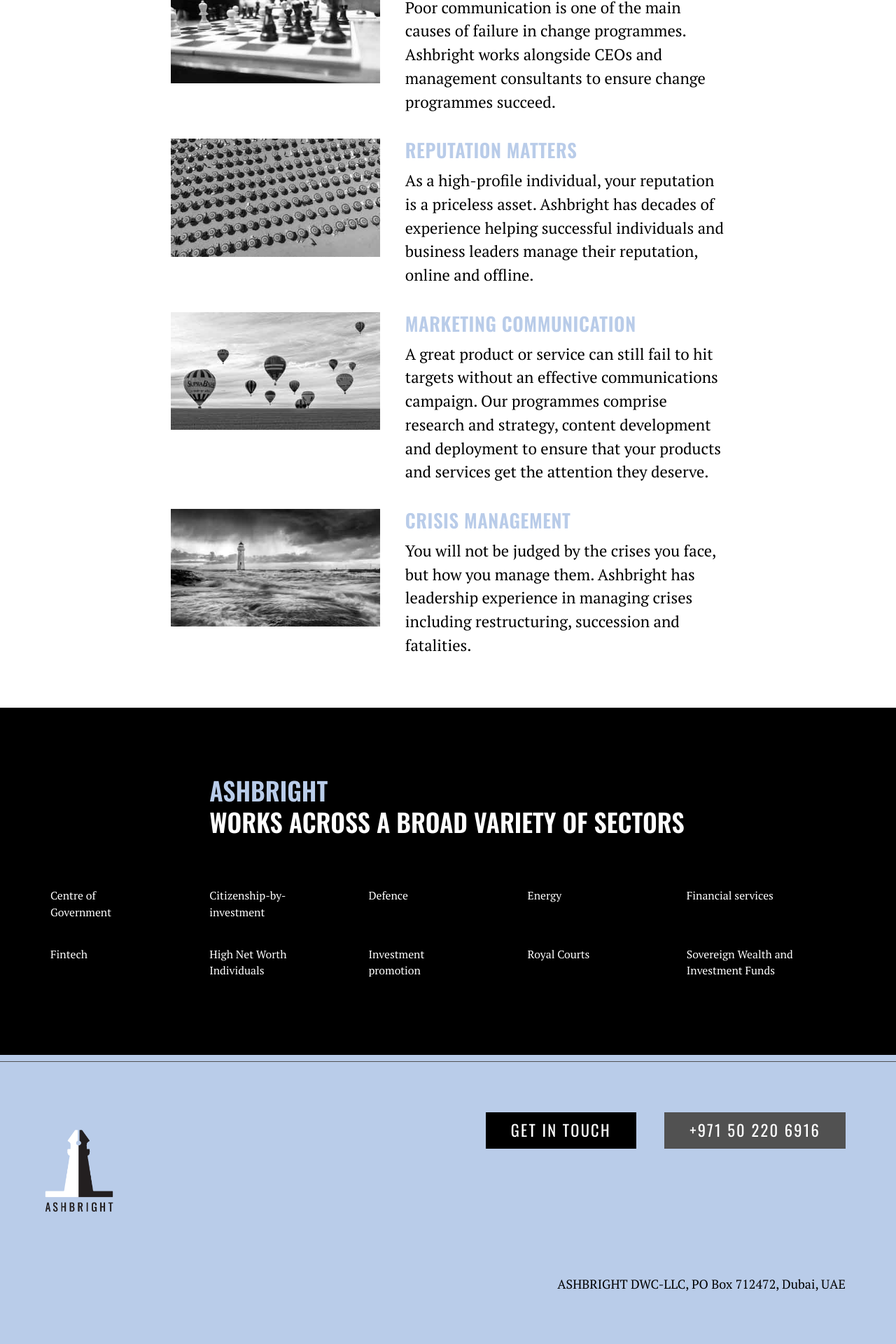
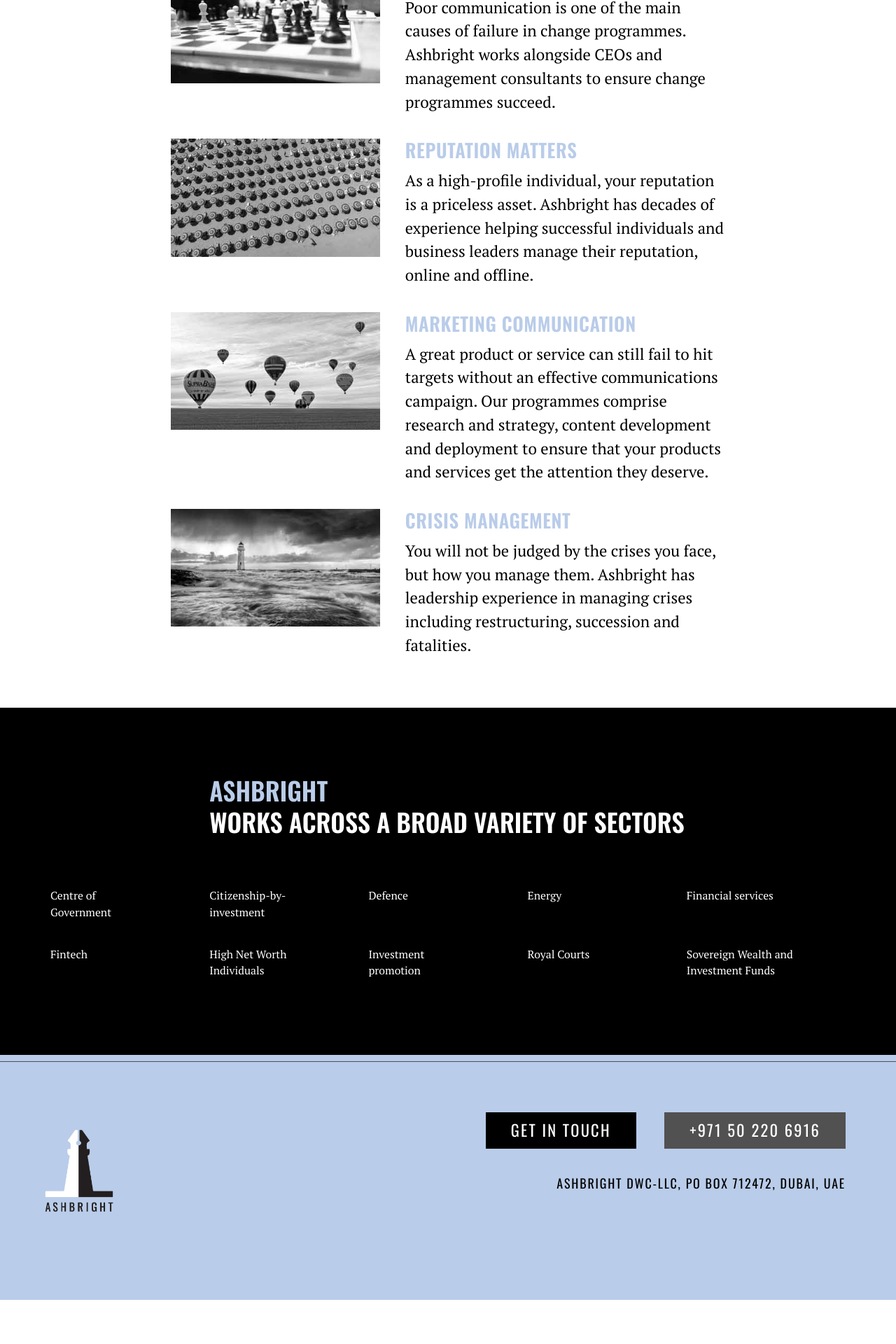
Before and after one commit to wearethoughtfox/ashbright, a Jekyll site: the page built from index.html, in a window 1280 px wide. Shown: the part 2645-4565 px from the top of the page at 70% size. Built offline with Jekyll 4.4.1, drawn with Linux system fonts in a browser that asks for light colours; after the commit the page ends 4502 px from its top, so only the background shows below that.

```diff
--- a/_includes/footer.html
+++ b/_includes/footer.html
@@ -4,11 +4,11 @@
     <a class="ash-sans f5 f3-ns link dim ph3 ph4-l pv2 mb4 mr3-ns dib white bg-black ttu tracked" href="mailto:{{ site.email }}">Get in touch</a>
 
     <a class="ash-sans f5 f3-ns link dim ph3 ph4-l pv2 mb4 ml3-ns dib white bg-ashdarkgrey ttu tracked" href="tel:{{ site.tel }}">{{ site.tel }}</a>
+
+    <p class="f4 lh-copy ttu pb4 pb0-l tr-l tracked ash-sans">ASHBRIGHT DWC-LLC, PO Box 712472, Dubai, UAE</p>
   </div>
 
-    <img class="mw4-5 mb4 mt2-l ml1-l" src="{{ site.baseurl }}/images/LOGO-RGB.png" alt="Ashbright">
-
-    <p class="f4 lh-copy pb4 pb0-l mr5-l tr-l">ASHBRIGHT DWC-LLC, PO Box 712472, Dubai, UAE</p>
+    <img class="mw4-5 mb4 mb0-l mt2-l ml1-l" src="{{ site.baseurl }}/images/LOGO-RGB.png" alt="Ashbright">
   </div>
 
   <a href="#" class="back-to-top fixed bottom-1 right-1" data-aos="fade-left"
```
